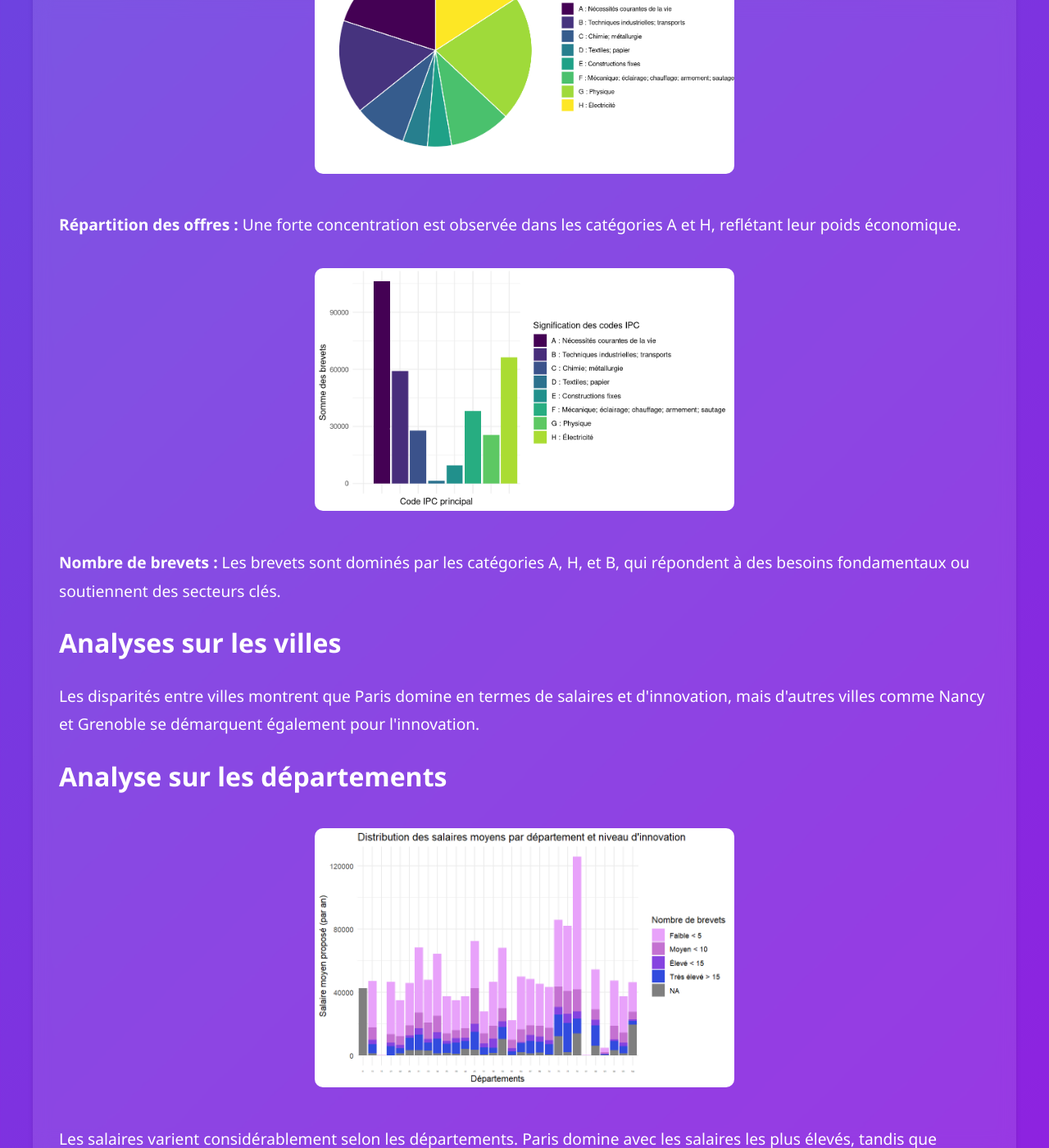
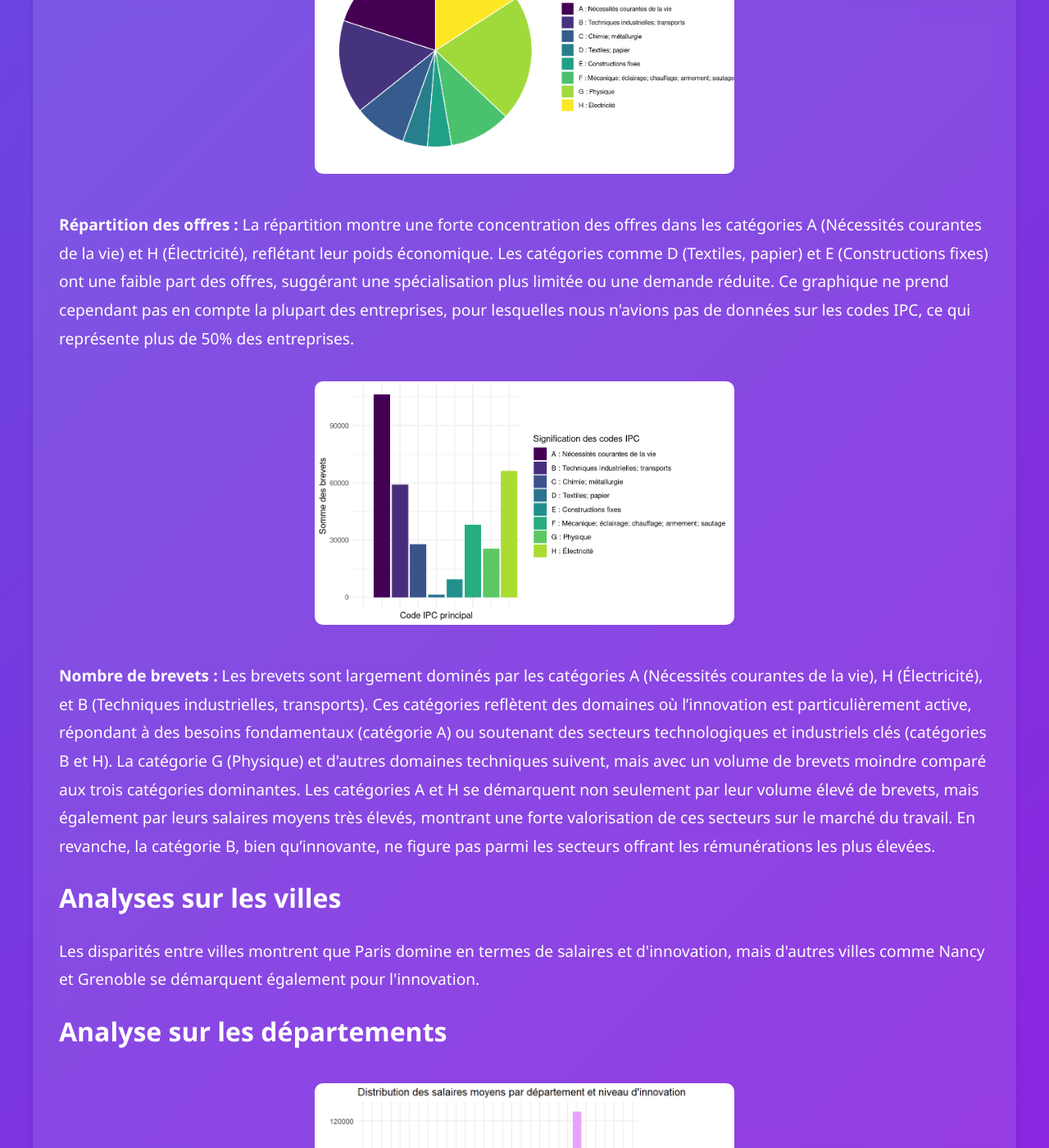
Before and after one commit to SebastienH422/ProjetR.smams, a Jekyll site: the page analyses.html, which Jekyll copies as it is, in a window 1280 px wide and 1400 px high, scrolled down 3852 px. Shown: the whole window at 82% size. Built offline with Jekyll 4.4.1, drawn with Linux system fonts in a browser that asks for light colours.

Commit message:
Update analyses.html

```diff
--- a/analyses.html
+++ b/analyses.html
@@ -122,11 +122,16 @@ Cela indique que les métiers liés aux domaines essentiels ou technologiques av
                 <p align="center">
                     <img src="Images/ipc_offres_sansNA_60porcent_sans_legende.png" alt="Répartition des offres d'emploi par code IPC">
                 </p>
-                <p><strong>Répartition des offres :</strong> Une forte concentration est observée dans les catégories A et H, reflétant leur poids économique.</p>
+                <p><strong>Répartition des offres :</strong> La répartition montre une forte concentration des offres dans les catégories A (Nécessités courantes de la vie) et H (Électricité), reflétant leur poids économique.
+Les catégories comme D (Textiles, papier) et E (Constructions fixes) ont une faible part des offres, suggérant une spécialisation plus limitée ou une demande réduite.
+Ce graphique ne prend cependant pas en compte la plupart des entreprises, pour lesquelles nous n'avions pas de données sur les codes IPC, ce qui représente plus de 50% des entreprises. </p>
                 <p align="center">
                     <img src="Images/ipc_n_patents_good_sans_l.png" alt="Nombre de brevets par code IPC">
                 </p>
-                <p><strong>Nombre de brevets :</strong> Les brevets sont dominés par les catégories A, H, et B, qui répondent à des besoins fondamentaux ou soutiennent des secteurs clés.</p>
+                <p><strong>Nombre de brevets :</strong> Les brevets sont largement dominés par les catégories A (Nécessités courantes de la vie), H (Électricité), et B (Techniques industrielles, transports).
+Ces catégories reflètent des domaines où l’innovation est particulièrement active, répondant à des besoins fondamentaux (catégorie A) ou soutenant des secteurs technologiques et industriels clés (catégories B et H).
+La catégorie G (Physique) et d'autres domaines techniques suivent, mais avec un volume de brevets moindre comparé aux trois catégories dominantes.
+Les catégories A et H se démarquent non seulement par leur volume élevé de brevets, mais également par leurs salaires moyens très élevés, montrant une forte valorisation de ces secteurs sur le marché du travail. En revanche, la catégorie B, bien qu’innovante, ne figure pas parmi les secteurs offrant les rémunérations les plus élevées.</p>
             </section>
 
             <section class="section">
```
